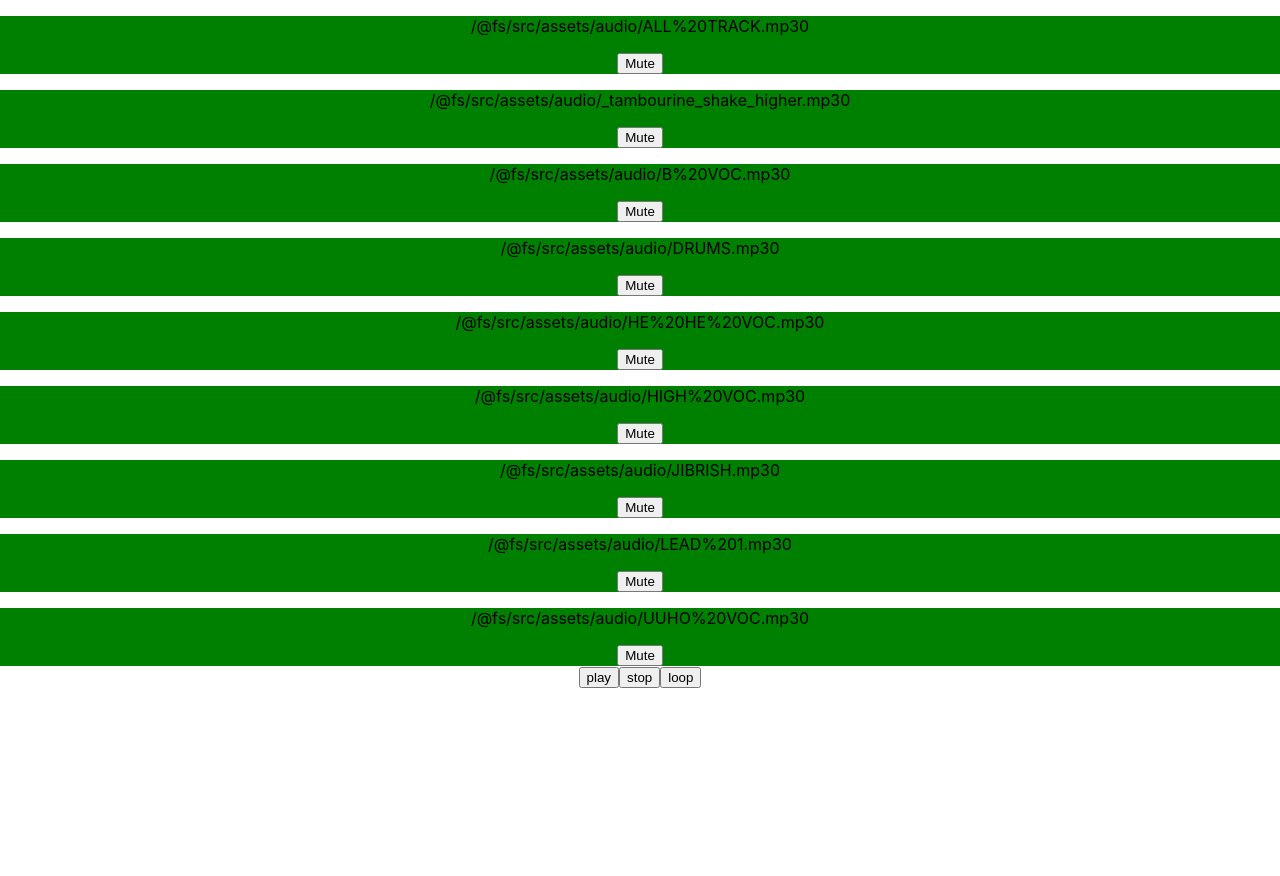
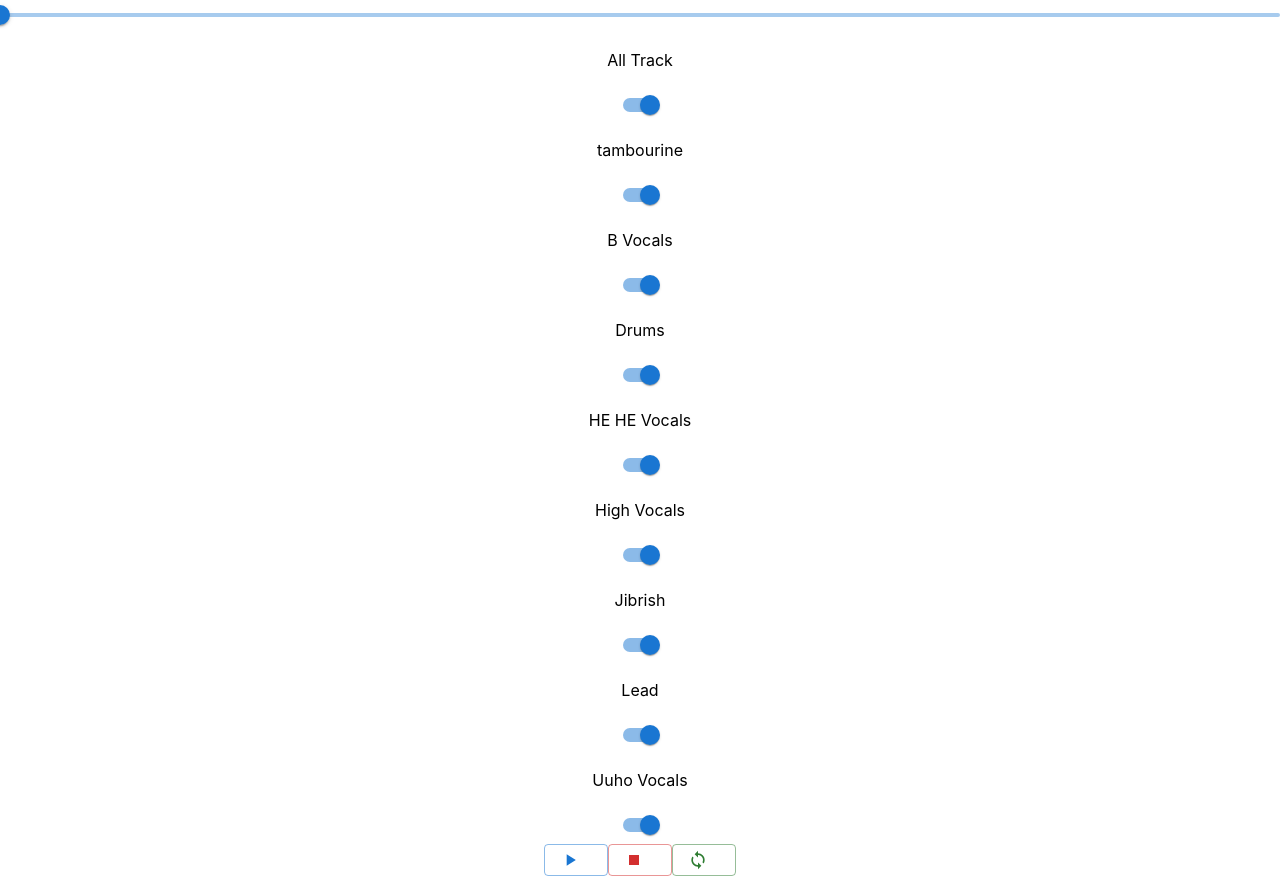
Before and after one commit to fistook22/loop, a React (Create React App) app: page / in a window 1280 px wide. Before the commit the page ends 800 px from the top, so only its background shows below. Built offline with nearby package versions, Linux system fonts and the light colour scheme.

Commit message:
functionality almost done

```diff
--- a/package.json
+++ b/package.json
@@ -3,6 +3,11 @@
   "version": "0.1.0",
   "private": true,
   "dependencies": {
+    "@emotion/react": "^11.9.0",
+    "@emotion/styled": "^11.8.1",
+    "@fontsource/roboto": "^4.5.5",
+    "@mui/icons-material": "^5.6.2",
+    "@mui/material": "^5.6.2",
     "@testing-library/jest-dom": "^5.16.4",
     "@testing-library/react": "^13.1.1",
     "@testing-library/user-event": "^13.5.0",
--- a/src/App.css
+++ b/src/App.css
@@ -36,7 +36,3 @@
     transform: rotate(360deg);
   }
 }
-
-.this{
-  background-color: green;
-}
--- a/src/App.js
+++ b/src/App.js
@@ -1,22 +1,26 @@
 import logo from "./logo.svg";
 import "./App.css";
-import Pad from "./components/Pad";
 import audios from "./constants/audio";
 import { useState } from "react";
-import Channel from "./components/channel";
+import Channel from "./components/channel/channel";
+import Controls from "./components/controls";
+import { audioSamples } from "./constants/data";
+import { Slider } from "@mui/material";
+
+
 
 function App() {
   const [isStop, setIsStop] = useState(true);
+  const [isLoop, setIsLoop] = useState(true);
+
 
   return (
     <div className="App">
-      {audios.map((audio, i) => {
-        return <Channel audioSound={audio} key={i} isStop={isStop} text={audio} />;
+      <Slider />
+      {audioSamples.map((audio, i) => {
+        return <Channel audioSound={audio} key={i} isStop={isStop} />;
       })}
-
-      <button>play</button>
-      <button>stop</button>
-      <button>loop</button>
+      <Controls setIsStop={setIsStop} setIsLoop={setIsLoop}/>
     </div>
   );
 }
--- a/src/components/Pad.js
+++ /dev/null
@@ -1,45 +0,0 @@
-import React, { useState, useEffect } from "react";
-import audio from "../constants/audio";
-
-function Pad({ text, audioSound, isStop }) {
-  const [variableName, setVariableName] = useState(0);
-  const [playSong, setPlaySong] = useState(true);
-  const [playStatus, setPlayStatus] = useState("on");
-  const muteThisSong = () => {
-    if (playSong) {
-      setPlaySong(false);
-    } else setPlaySong(true);
-  };
-
-  const [audio] = useState(new Audio(audioSound));
-
-  useEffect(() => {
-    handleChangePlaySong();
-  }, [playSong, isStop]);
-
-  const handleChangePlaySong = async () => {
-    try {
-      if (playSong && isStop) {
-        await audio.play();
-        audio.loop = true;
-      } else {
-        audio.pause();
-      }
-    } catch {}
-  };
-
-  return (
-    <div className="this">
-      <div>
-        <p>
-          {text}
-          {variableName}
-        </p>
-        <button onClick={() => muteThisSong()}>play</button>
-        {playSong && <button onClick={() => muteThisSong()}>mute</button>}
-      </div>
-    </div>
-  );
-}
-
-export default Pad;
--- a/src/components/channel.js
+++ /dev/null
@@ -1,45 +0,0 @@
-import React, { useState, useEffect } from "react";
-import audio from "../constants/audio";
-
-function Channel({ text, audioSound, isStop }) {
-  const [variableName, setVariableName] = useState(0);
-  const [channelIsOn, setChannelsOn] = useState(true);
-  const ChannelsOnOff = () => {
-    if (channelIsOn) {
-      setChannelsOn(false);
-    } else setChannelsOn(true);
-  };
-
-  const [audio] = useState(new Audio(audioSound));
-
-  useEffect(() => {
-    PlayAudio();
-  }, [channelIsOn, isStop]);
-
-  const PlayAudio = async () => {
-    try {
-      if (channelIsOn) {
-        audio.play();
-        audio.loop = true;
-        audio.volume = 1.0;
-      } else {
-        audio.volume = 0.0;
-      }
-    } catch {}
-  };
-
-  return (
-    <div className="this">
-      <div>
-        <p>
-          {text}
-          {variableName}
-        </p>
-        {!channelIsOn && <button onClick={() => ChannelsOnOff()}>Play</button>}
-        {channelIsOn && <button onClick={() => ChannelsOnOff()}>Mute</button>}
-      </div>
-    </div>
-  );
-}
-
-export default Channel;
--- /dev/null
+++ b/src/components/channel/channel.js
@@ -0,0 +1,48 @@
+import { Switch } from "@mui/material";
+import React, { useState, useEffect } from "react";
+import audio from "../../constants/audio";
+import { audioSamples } from "../../constants/data";
+
+
+function Channel({ text, audioSound, isStop }) {
+  const [channelIsOn, setChannelOn] = useState(true);
+  const ChannelOnOff = () => {
+    if (channelIsOn) {
+      setChannelOn(false);
+    } else setChannelOn(true);
+  };
+
+  const [audio] = useState(new Audio(audioSound.audio));
+
+  useEffect(() => {
+    PlayAudio();
+  }, [channelIsOn, isStop]);
+
+  const PlayAudio = async () => {
+    try {
+      if (!isStop && channelIsOn) {
+        await audio.play();
+        audio.loop = true;
+        audio.volume = 1.0;
+      } else {
+        audio.volume = 0.0;
+      }
+    } catch {}
+  };
+
+  return (
+    <div className="this">
+      <div>
+        <p>{audioSound.name}</p>
+        {!channelIsOn && <Switch onClick={() => ChannelOnOff()}>Play</Switch>}
+        {channelIsOn && (
+          <Switch checked onClick={() => ChannelOnOff()}>
+            Mute
+          </Switch>
+        )}
+      </div>
+    </div>
+  );
+}
+
+export default Channel;
--- a/src/components/controls.js
+++ b/src/components/controls.js
@@ -1,45 +1,31 @@
 import React, {useState, useEffect} from "react";
 import audios from "../constants/audio";
-import Channel from "./channel";
+import Channel from "./channel/channel";
+import PlayArrowIcon from '@mui/icons-material/PlayArrow';
+import StopIcon from '@mui/icons-material/Stop';
+import LoopIcon from '@mui/icons-material/Loop';
+import { Button } from "@mui/material";
 
-function Controls({text, isStop, isPlay}) {
-    const [variableName, setVariableName] = useState(0);
+function Controls({text, isStop, isPlay, setIsStop, SetIsLoop}) {
     const [action, setAction] = useState(false)
-    const ButtonPreesed = () => {
-        if (action) {
-            setAction(true);
-        } else setAction(false)
+    const onClickPlay = () => {
+        setIsStop(false)
     };
 
-    useEffect(() => {
-        PlayAll();
-    }, [action, isPlay]);
 
-    useEffect(() => {
-        StopAll();
-    }, [action, isStop]);
-
-    const PlayAll = () => {
-        if (action) {
-            audios.play()
-        } else {
-            audios.pause()
-        }
-
+    const OnClickLoop = () => {
+        SetIsLoop(true)
     }
 
-    const StopAll = () => {
-        if (!action) {
-            audios.pause()
-        } else {
-            audios.play()
-        }
+    const onClickStop = () => {
+        setIsStop(true)
     }
 
     return (
         <div id="controls">
-        <button onClick={() => ButtonPreesed()}>Play</button>
-        <button onClick={() => ButtonPreesed()}>Stop</button>
+        <Button variant="outlined" color="primary" startIcon={<PlayArrowIcon/>} onClick={() => onClickPlay()}></Button>
+        <Button variant="outlined" color="error" startIcon={<StopIcon/>} onClick={() => onClickStop()}></Button>
+        <Button variant="outlined" color="success" startIcon={<LoopIcon/>} onClick={() => OnClickLoop()}></Button>
         </div>
     )
 }
--- a/src/constants/audio.js
+++ b/src/constants/audio.js
@@ -9,7 +9,7 @@ import lead from "../assets/audio/LEAD 1.mp3";
 import uho_vocal from "../assets/audio/UUHO VOC.mp3";
 
 
-const audios = [
+const audios = {
   all_track,
   tambourine,
   b_vocal,
@@ -19,6 +19,6 @@ const audios = [
   jibrish,
   lead,
   uho_vocal,
-];
+};
 
 export default audios;
--- /dev/null
+++ b/src/constants/data.js
@@ -0,0 +1,57 @@
+import audios from "./audio";
+
+export const audioSamples = [{
+    name: "All Track",
+    audio: audios.all_track,
+    bacgroundColor: "red",
+    backgroundColorActive: "blue",
+},
+{
+    name: "tambourine",
+    audio: audios.tambourine,
+    bacgroundColor: "red",
+    backgroundColorActive: "blue",
+},
+{
+    name: "B Vocals",
+    audio: audios.b_vocal,
+    bacgroundColor: "red",
+    backgroundColorActive: "blue",
+},
+{
+    name: "Drums",
+    audio: audios.drums,
+    bacgroundColor: "red",
+    backgroundColorActive: "blue",
+},
+{
+    name: "HE HE Vocals",
+    audio: audios.he_vocal,
+    bacgroundColor: "red",
+    backgroundColorActive: "blue",
+},
+{
+    name: "High Vocals",
+    audio: audios.high_vocal,
+    bacgroundColor: "red",
+    backgroundColorActive: "blue",
+},
+{
+    name: "Jibrish",
+    audio: audios.jibrish,
+    bacgroundColor: "red",
+    backgroundColorActive: "blue",
+},
+{
+    name: "Lead",
+    audio: audios.lead,
+    bacgroundColor: "red",
+    backgroundColorActive: "blue",
+},
+{
+    name: "Uuho Vocals",
+    audio: audios.uho_vocal,
+    bacgroundColor: "red",
+    backgroundColorActive: "blue",
+},
+]
```
Also changed, not shown: src/components/channel/style.js (added, +13 -0 lines), src/components/slider.js (added, +33 -0 lines), src/components/cursor.js (deleted), 1 other file (tests, documents, lock files or other folders).
